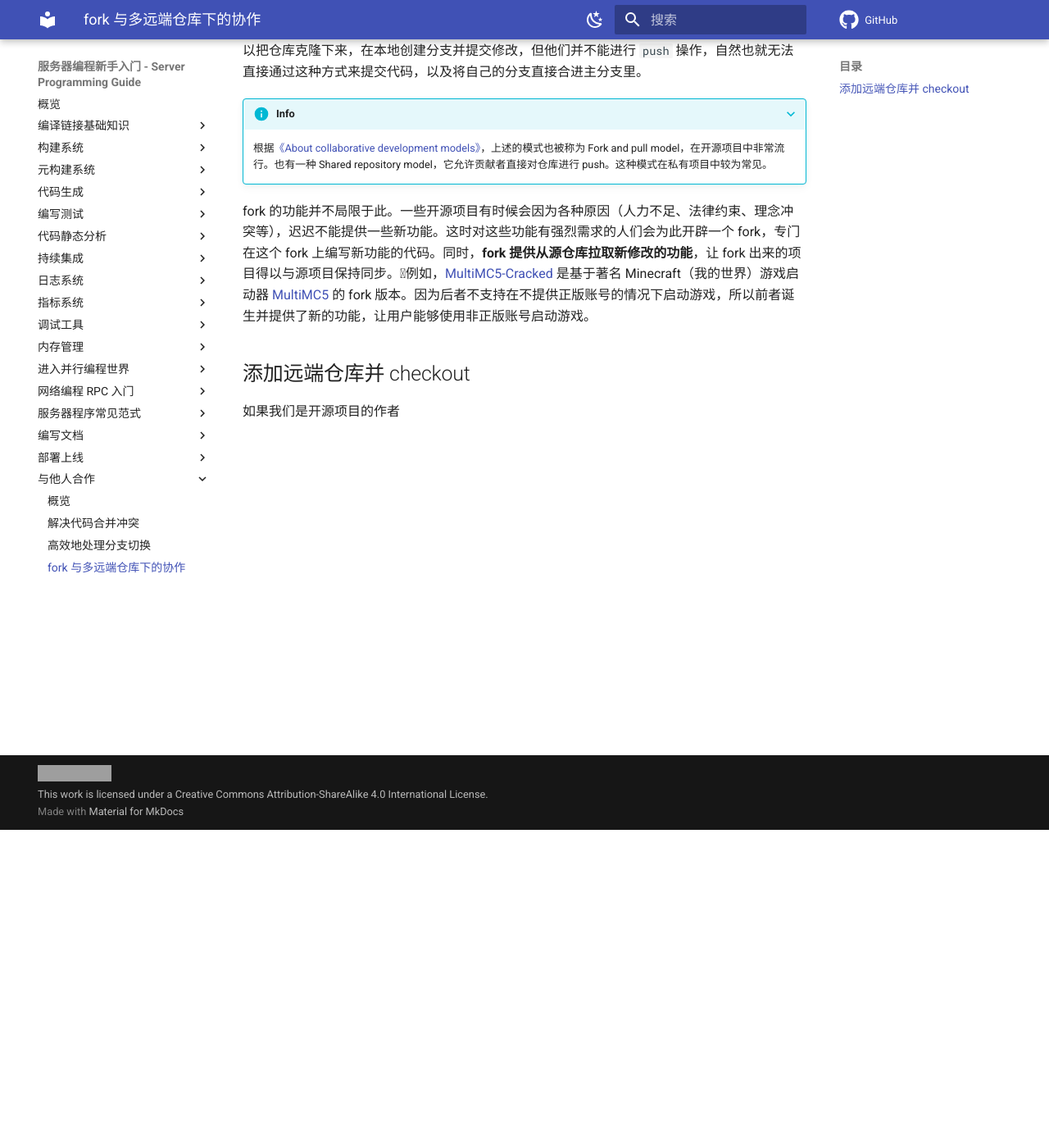
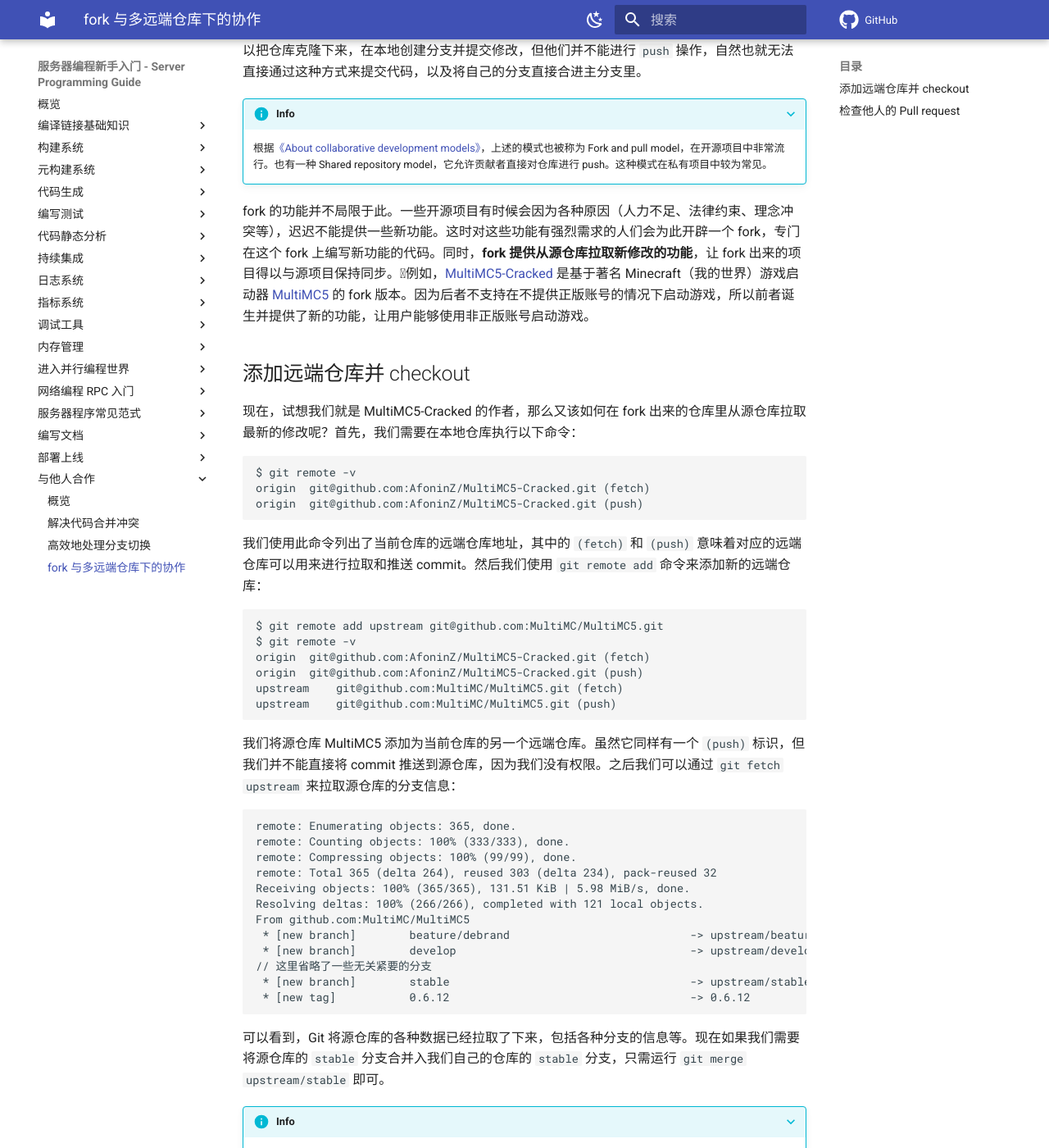
Before and after one commit to howardlau1999/server-programming-guide, an MkDocs documentation site: the page built from docs/collaboration/fork-and-multi-remote-repositories.md, in a window 1280 px wide and 1400 px high, scrolled down 388 px. Shown: the whole window at 82% size. Built offline with MkDocs 1.6.1 and Material for MkDocs 9.7.7, drawn with Linux system fonts in a browser that asks for light colours; emoji names are drawn with the system emoji font; comment, search, counter and statistics services are not loaded; some of the changed text lies outside the part shown; grey boxes are pictures that could not be loaded.

Commit message:
finish fork-and-multi-remote-repositories

````diff
--- a/docs/collaboration/fork-and-multi-remote-repositories.md
+++ b/docs/collaboration/fork-and-multi-remote-repositories.md
@@ -13,4 +13,96 @@
 
 ## 添加远端仓库并 checkout
 
-如果我们是开源项目的作者
+现在，试想我们就是 MultiMC5-Cracked 的作者，那么又该如何在 fork 出来的仓库里从源仓库拉取最新的修改呢？首先，我们需要在本地仓库执行以下命令：
+
+```
+$ git remote -v
+origin	git@github.com:AfoninZ/MultiMC5-Cracked.git (fetch)
+origin	git@github.com:AfoninZ/MultiMC5-Cracked.git (push)
+```
+
+我们使用此命令列出了当前仓库的远端仓库地址，其中的 `(fetch)` 和 `(push)` 意味着对应的远端仓库可以用来进行拉取和推送 commit。然后我们使用 `git remote add` 命令来添加新的远端仓库：
+
+```
+$ git remote add upstream git@github.com:MultiMC/MultiMC5.git
+$ git remote -v
+origin	git@github.com:AfoninZ/MultiMC5-Cracked.git (fetch)
+origin	git@github.com:AfoninZ/MultiMC5-Cracked.git (push)
+upstream	git@github.com:MultiMC/MultiMC5.git (fetch)
+upstream	git@github.com:MultiMC/MultiMC5.git (push)
+```
+
+我们将源仓库 MultiMC5 添加为当前仓库的另一个远端仓库。虽然它同样有一个 `(push)` 标识，但我们并不能直接将 commit 推送到源仓库，因为我们没有权限。之后我们可以通过 `git fetch upstream` 来拉取源仓库的分支信息：
+
+```
+remote: Enumerating objects: 365, done.
+remote: Counting objects: 100% (333/333), done.
+remote: Compressing objects: 100% (99/99), done.
+remote: Total 365 (delta 264), reused 303 (delta 234), pack-reused 32
+Receiving objects: 100% (365/365), 131.51 KiB | 5.98 MiB/s, done.
+Resolving deltas: 100% (266/266), completed with 121 local objects.
+From github.com:MultiMC/MultiMC5
+ * [new branch]        beature/debrand                           -> upstream/beature/debrand
+ * [new branch]        develop                                   -> upstream/develop
+// 这里省略了一些无关紧要的分支
+ * [new branch]        stable                                    -> upstream/stable
+ * [new tag]           0.6.12                                    -> 0.6.12
+```
+
+可以看到，Git 将源仓库的各种数据已经拉取了下来，包括各种分支的信息等。现在如果我们需要将源仓库的 `stable` 分支合并入我们自己的仓库的 `stable` 分支，只需运行 `git merge upstream/stable` 即可。
+
+???+info
+    你可能会在使用 `git checkout stable` 来切换到本地 `stable` 分支时遇到以下错误：
+
+    ```
+    $ git checkout stable
+    hint: If you meant to check out a remote tracking branch on, e.g. 'origin',
+    hint: you can do so by fully qualifying the name with the --track option:
+    hint:
+    hint:     git checkout --track origin/<name>
+    hint:
+    hint: If you'd like to always have checkouts of an ambiguous <name> prefer
+    hint: one remote, e.g. the 'origin' remote, consider setting
+    hint: checkout.defaultRemote=origin in your config.
+    fatal: 'stable' matched multiple (2) remote tracking branches
+    ```
+
+    这里 Git 是在说：`origin` 和 `upstream` 上都有名为 `stable` 的分支，因此我们要么通过 `--track` 参数手动指定远端仓库，要么通过 `git config` 来设置默认要选择的远端仓库。
+
+## 检查他人的 Pull request
+
+假如我们是开源项目的作者，有人向我们发来了一个 Pull request。在这个 PR 里，他声称帮助我们实现了一些新功能，或者修复了一些 bug。要验证他的说法，我们很有可能需要得到他修改的分支对应的源码，然后进行需要的一些步骤，例如编译运行，手动测试等。
+
+要做到这样的事情，我们需要修改本地仓库的 `.git/config` 文件，在 `[remote "origin"]` 栏目下添加新的一行：
+
+```
+fetch = +refs/pull/*/head:refs/pull/origin/*
+```
+
+???+info
+    这项配置被[官方文档](https://git-scm.com/book/en/v2/Git-Internals-The-Refspec)称为 Refspec，它指定了 Git 应该将远端仓库的哪些 reference 拉取到本地。默认情况下，它的配置为：
+
+    ```
+    fetch = +refs/heads/*:refs/remotes/origin/*
+    ```
+
+    它意味着在进行 `git fetch` 时，Git 会将远端仓库上 `refs/heads` 文件夹下的所有 reference 文件拉取到本地的 `refs/remotes/origin/` 文件夹里。为了能够拉取 Pull request，我们可以添加上述的新的一行配置。更多细节请见官方文档。
+
+之后我们运行 `git fetch origin`，得到了以下输出。我们这里仍以上文提到的 MultiMC5-Cracked 在 GitHub 上的仓库为例：
+
+```
+$ git fetch origin
+remote: Enumerating objects: 772, done.
+remote: Counting objects: 100% (406/406), done.
+remote: Compressing objects: 100% (88/88), done.
+remote: Total 772 (delta 289), reused 394 (delta 283), pack-reused 366
+Receiving objects: 100% (772/772), 140.63 KiB | 249.00 KiB/s, done.
+Resolving deltas: 100% (352/352), completed with 59 local objects.
+From github.com:AfoninZ/MultiMC5-Cracked
+ * [new ref]           refs/pull/1/head  -> refs/pull/origin/1
+ * [new ref]           refs/pull/10/head -> refs/pull/origin/10
+ * [new ref]           refs/pull/11/head -> refs/pull/origin/11
+ // 以下省略
+```
+
+我们拉取了此仓库的所有 Pull request 对应的分支，其中的数字就是 Pull request 的编号。如果我们想要检查编号为 `11` 的 Pull request，可以运行以下命令：`git checkout -b pr-11 pull/origin/11` 来切换到对应的分支。
````
